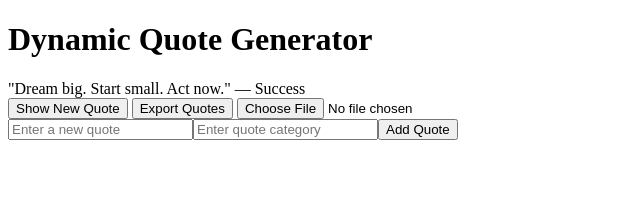
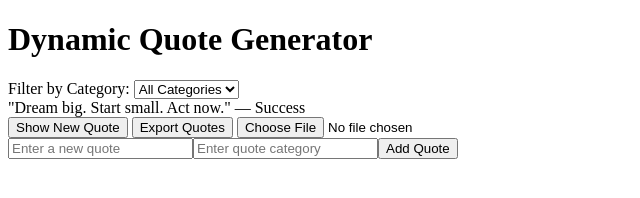
Before and after one commit to Jerrycontop/alx_fe_javascript, a plain HTML site: page dom-manipulation/index.html in a window 1280 px wide. Both pictures are taken after a click on the button "Show New Quote". Shown: the whole page, without its empty margins (0-640 px from the left). Drawn offline with Linux system fonts and the light colour scheme.

Commit message:
Task 2: Add dynamic quote filtering by category using localStorage and DOM manipulation

```diff
--- a/dom-manipulation/index.html
+++ b/dom-manipulation/index.html
@@ -7,6 +7,10 @@
   </head>
   <body>
     <h1>Dynamic Quote Generator</h1>
+    <label for="categoryFilter">Filter by Category:</label>
+  <select id="categoryFilter" onchange="filterQuotes()">
+    <option value="all">All Categories</option>
+  </select>
     <div id="quoteDisplay"></div>
     <button id="newQuote">Show New Quote</button>
     <button onclick="exportToJson()">Export Quotes</button>
--- a/dom-manipulation/script.js
+++ b/dom-manipulation/script.js
@@ -1,37 +1,43 @@
 // Step 1: Initialize quotes array
 let quotes = [];
 
-// Step 2: Load quotes from localStorage on startup
 function loadQuotes() {
   const storedQuotes = localStorage.getItem('quotes');
   if (storedQuotes) {
     quotes = JSON.parse(storedQuotes);
   } else {
-    // Default quotes (if no localStorage yet)
     quotes = [
       { text: "Believe in yourself and all that you are.", category: "Motivation" },
       { text: "Every moment is a fresh beginning.", category: "Life" },
-      { text: "The purpose of our lives is to be happy.", category: "Life" },
       { text: "Dream big. Start small. Act now.", category: "Success" }
     ];
-    saveQuotes(); // Save default quotes initially
+    saveQuotes();
   }
 }
 
-// Step 3: Save quotes to localStorage
 function saveQuotes() {
   localStorage.setItem('quotes', JSON.stringify(quotes));
 }
 
-// Step 4: Display a random quote
 function showRandomQuote() {
-  const randomIndex = Math.floor(Math.random() * quotes.length);
-  const quote = quotes[randomIndex];
+  const selectedCategory = document.getElementById('categoryFilter').value;
+  let filtered = quotes;
+
+  if (selectedCategory !== 'all') {
+    filtered = quotes.filter(q => q.category === selectedCategory);
+  }
+
+  if (filtered.length === 0) {
+    document.getElementById('quoteDisplay').innerHTML = "No quotes found in this category.";
+    return;
+  }
+
+  const randomIndex = Math.floor(Math.random() * filtered.length);
+  const quote = filtered[randomIndex];
   document.getElementById('quoteDisplay').innerHTML = `"${quote.text}" — ${quote.category}`;
-  sessionStorage.setItem('lastQuote', JSON.stringify(quote)); // optional session storage
+  sessionStorage.setItem('lastQuote', JSON.stringify(quote));
 }
 
-// Step 5: Add a new quote
 function addQuote() {
   const quoteText = document.getElementById('newQuoteText').value.trim();
   const quoteCategory = document.getElementById('newQuoteCategory').value.trim();
@@ -39,10 +45,9 @@ function addQuote() {
   if (quoteText && quoteCategory) {
     quotes.push({ text: quoteText, category: quoteCategory });
     saveQuotes();
+    populateCategories(); // 🔄 Update dropdown if new category added
 
-    document.getElementById('quoteDisplay').innerHTML =
-      `"${quoteText}" — ${quoteCategory}`;
-
+    document.getElementById('quoteDisplay').innerHTML = `"${quoteText}" — ${quoteCategory}`;
     document.getElementById('newQuoteText').value = "";
     document.getElementById('newQuoteCategory').value = "";
   } else {
@@ -50,7 +55,6 @@ function addQuote() {
   }
 }
 
-// ✅ Step 6: Required for checker — creates the add quote form dynamically
 function createAddQuoteForm() {
   const formContainer = document.createElement('div');
 
@@ -74,7 +78,6 @@ function createAddQuoteForm() {
   document.body.appendChild(formContainer);
 }
 
-// ✅ Step 7: Export quotes to JSON file
 function exportToJson() {
   const dataStr = JSON.stringify(quotes, null, 2);
   const blob = new Blob([dataStr], { type: "application/json" });
@@ -86,19 +89,45 @@ function exportToJson() {
   link.click();
 }
 
-// ✅ Step 8: Import quotes from JSON file
 function importFromJsonFile(event) {
   const fileReader = new FileReader();
   fileReader.onload = function(event) {
     const importedQuotes = JSON.parse(event.target.result);
     quotes.push(...importedQuotes);
     saveQuotes();
+    populateCategories();
     alert('Quotes imported successfully!');
   };
   fileReader.readAsText(event.target.files[0]);
 }
 
-// ✅ Step 9: Display last viewed quote on page load (optional)
+// ✅ NEW: Populate category dropdown
+function populateCategories() {
+  const dropdown = document.getElementById('categoryFilter');
+  const selected = dropdown.value;
+
+  // Clear existing options except 'all'
+  dropdown.innerHTML = '<option value="all">All Categories</option>';
+
+  const categories = [...new Set(quotes.map(q => q.category))];
+  categories.forEach(category => {
+    const option = document.createElement('option');
+    option.value = category;
+    option.textContent = category;
+    dropdown.appendChild(option);
+  });
+
+  dropdown.value = selected;
+}
+
+// ✅ NEW: Filter quotes by selected category
+function filterQuotes() {
+  const category = document.getElementById('categoryFilter').value;
+  localStorage.setItem('lastFilter', category); // Remember user's choice
+  showRandomQuote();
+}
+
+// ✅ Optional: Display last viewed quote
 function displayLastQuote() {
   const last = sessionStorage.getItem('lastQuote');
   if (last) {
@@ -108,8 +137,18 @@ function displayLastQuote() {
   }
 }
 
-// ✅ Step 10: Initialize everything on page load
+// ✅ Restore filter selection on reload
+function restoreFilter() {
+  const lastFilter = localStorage.getItem('lastFilter');
+  if (lastFilter) {
+    document.getElementById('categoryFilter').value = lastFilter;
+  }
+}
+
 loadQuotes();
 createAddQuoteForm();
+populateCategories();
+restoreFilter();
 displayLastQuote();
+
 document.getElementById('newQuote').addEventListener('click', showRandomQuote);
```
